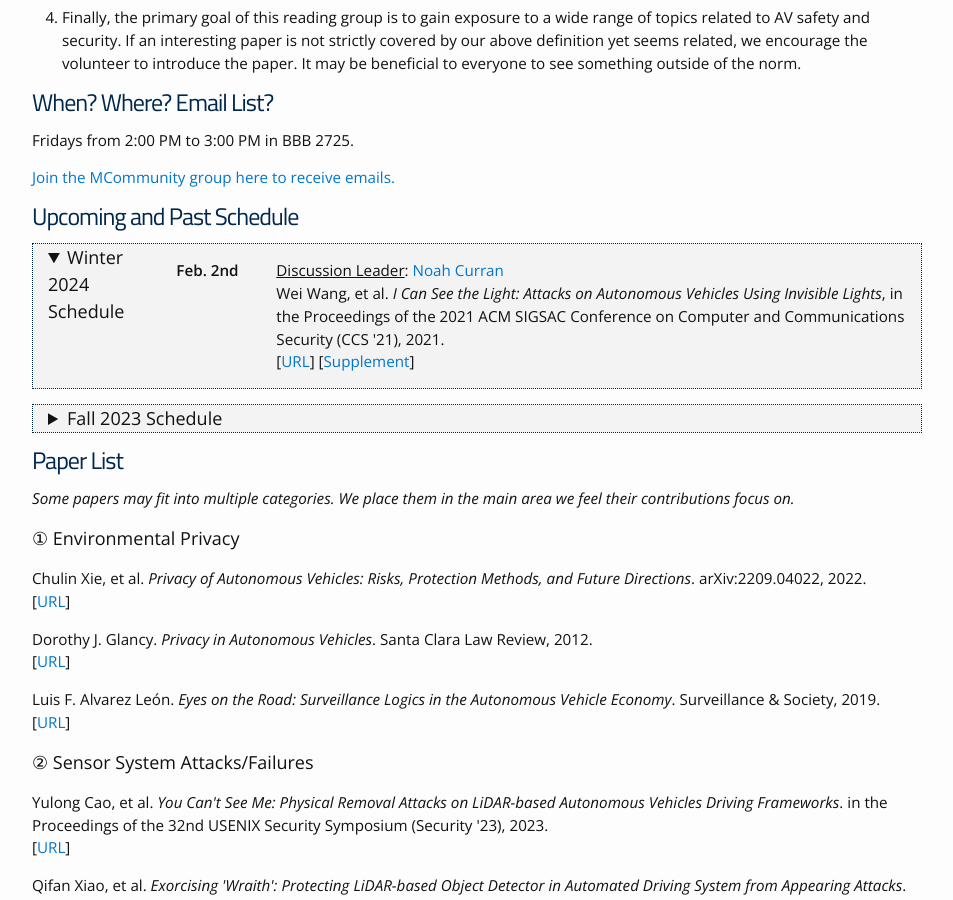
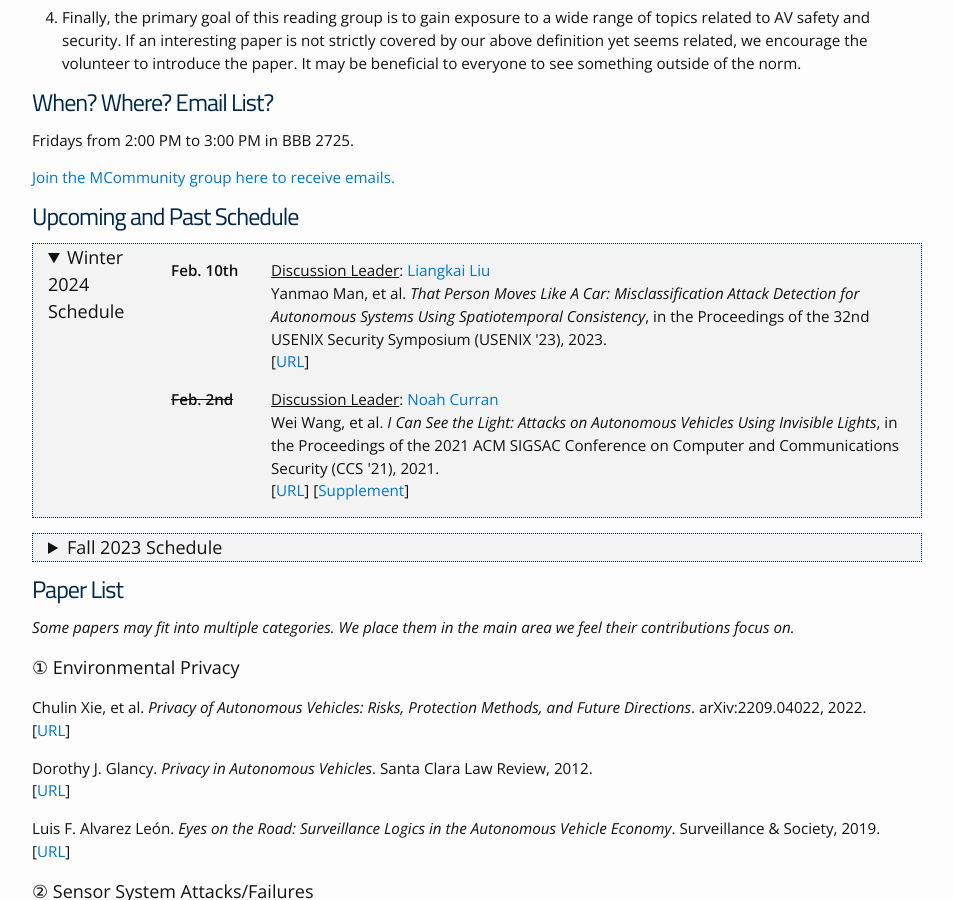
Before and after one commit to noah-curran/noah-curran.github.io, a Jekyll site: the page built from av-safe-sec.md, in a window 1280 px wide and 900 px high, scrolled down 1429 px. Shown: the whole window, without its empty margins (163-1116 px from the left). Built offline with Jekyll 4.4.1, drawn with Linux system fonts in a browser that asks for light colours.

Commit message:
update to add new event

```diff
--- a/av-safe-sec.md
+++ b/av-safe-sec.md
@@ -59,7 +59,11 @@ Come to one of our meetings -->
 <details open class="details-box">
     <summary>Winter 2024 Schedule</summary>
 
-    {% include readinggroupevent.html date="Feb. 2nd" volunteer="Noah Curran" volunteer_url="https://ntcurran.com" authors="Wei Wang, et al" title="I Can See the Light: Attacks on Autonomous Vehicles Using Invisible Lights" pubvenue="in the Proceedings of the 2021 ACM SIGSAC Conference on Computer and Communications Security (CCS '21)" year="2021" url="https://dl.acm.org/doi/abs/10.1145/3460120.3484766" supp="https://www.ndss-symposium.org/wp-content/uploads/2023/02/vehiclesec2023-23055-paper.pdf" %}
+    <!-- {% include readinggroupevent.html date="Feb. 17th" volunteer="" volunteer_url="" authors=", et al" title="" pubvenue="in the Proceedings of " year="2023" url="" %} -->
+
+    {% include readinggroupevent.html date="Feb. 10th" volunteer="Liangkai Liu" volunteer_url="https://sites.google.com/view/liangkai/home" authors="Yanmao Man, et al" title="That Person Moves Like A Car: Misclassification Attack Detection for Autonomous Systems Using Spatiotemporal Consistency" pubvenue="in the Proceedings of the 32nd USENIX Security Symposium (USENIX '23)" year="2023" url="https://www.usenix.org/system/files/sec23summer_278-man-prepub.pdf" %}
+
+    {% include readinggroupeventpast.html date="Feb. 2nd" volunteer="Noah Curran" volunteer_url="https://ntcurran.com" authors="Wei Wang, et al" title="I Can See the Light: Attacks on Autonomous Vehicles Using Invisible Lights" pubvenue="in the Proceedings of the 2021 ACM SIGSAC Conference on Computer and Communications Security (CCS '21)" year="2021" url="https://dl.acm.org/doi/abs/10.1145/3460120.3484766" supp="https://www.ndss-symposium.org/wp-content/uploads/2023/02/vehiclesec2023-23055-paper.pdf" %}
 </details>
 
 <details close class="details-box">
```
